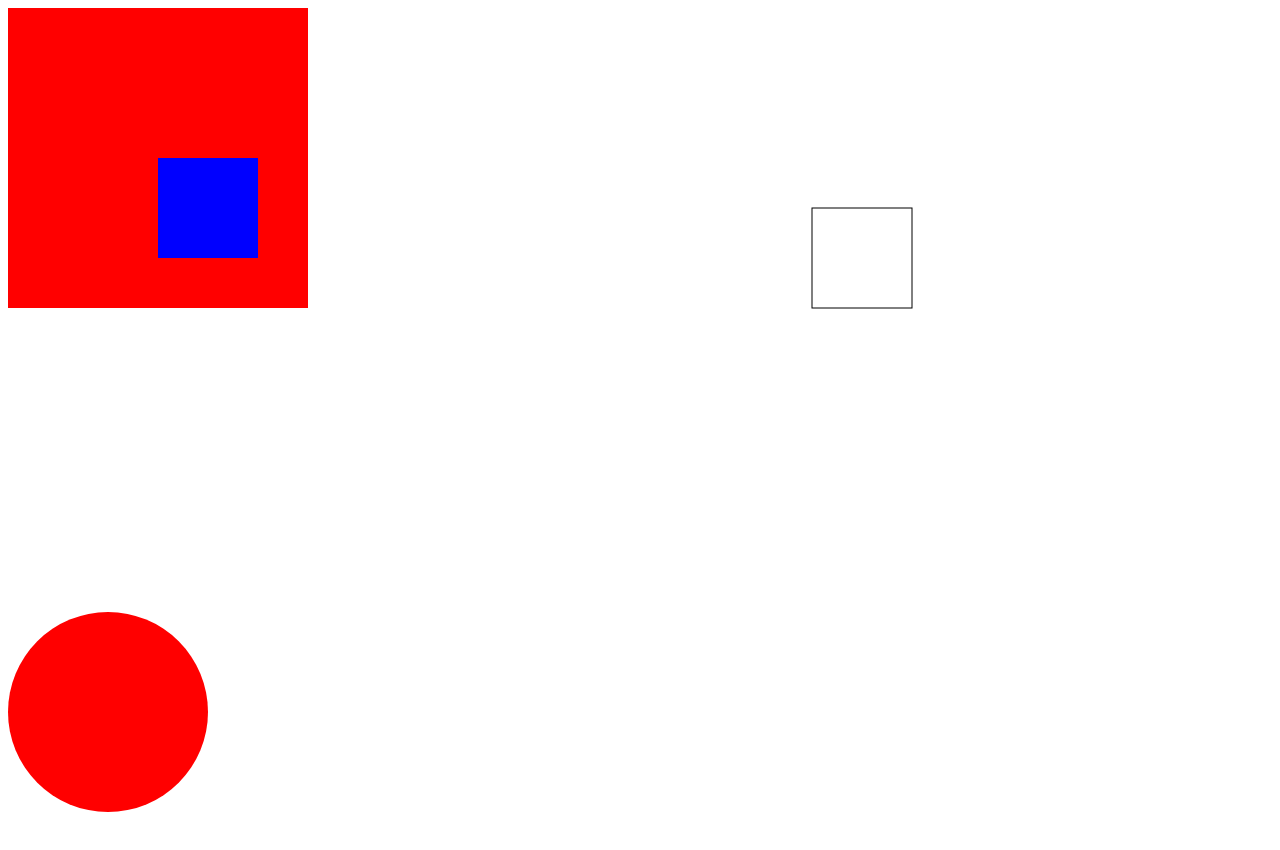
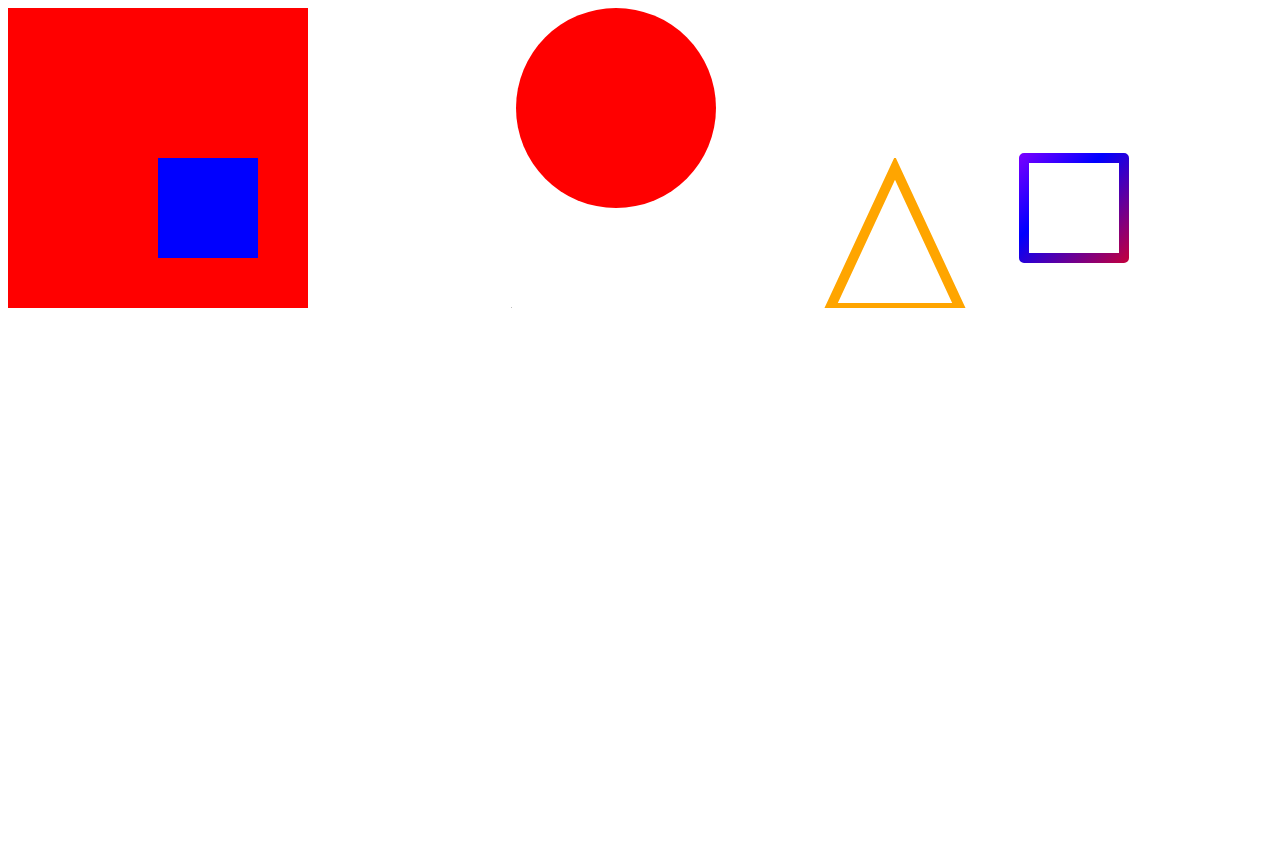
Before and after one commit to everywangBUG/tank_war, a website built with Vite: page tank_war/index.html in a window 1280 px wide. After the commit the page ends 800 px from the top, so only its background shows below. Built offline with nearby package versions, Linux system fonts and the light colour scheme.

Commit message:
paint a linear gradient rect

```diff
--- a/tank_war/index.html
+++ b/tank_war/index.html
@@ -10,6 +10,8 @@
     <canvas id="canvas"></canvas>
     <canvas id="canvas1"></canvas>
     <canvas id="canvas2"></canvas>
+    <canvas id="canvas3"></canvas>
+    <canvas id="canvas4"></canvas>
     <script type="module" src="./src/main.ts"></script>
   </body>
 </html>
--- a/tank_war/src/main.ts
+++ b/tank_war/src/main.ts
@@ -1,6 +1,6 @@
 const el = document.getElementById("canvas")! as HTMLCanvasElement;
-el.width = 600;
-el.height = 600;
+el.width = 300;
+el.height = 300;
 const ctx = el.getContext("2d");
 if (ctx) {
   ctx.fillStyle = "red";
@@ -9,10 +9,10 @@ if (ctx) {
   ctx.fillRect(150, 150, 100, 100);
 }
 
-// 画一个线条
+// 画一个矩形线条
 const el1 = document.getElementById("canvas1")! as HTMLCanvasElement;
-el1.width = 600;
-el1.height = 600;
+el1.width = 200;
+el1.height = 200;
 const ctx1 = el1.getContext("2d");
 if (ctx1) {
   ctx1.fillStyle = "red";
@@ -21,8 +21,8 @@ if (ctx1) {
 
 // 画一个圆形
 const el2 = document.getElementById("canvas2")! as HTMLCanvasElement;
-el2.width = 600;
-el2.height = 600;
+el2.width = 300;
+el2.height = 300;
 const ctx2 = el2.getContext("2d");
 if (ctx2) {
   ctx2.fillStyle = "red";
@@ -30,3 +30,36 @@ if (ctx2) {
   ctx2.arc(100, 100, 100, 0, 10 * Math.PI);
   ctx2.fill();
 }
+
+// 画一个三角形
+const el3 = document.getElementById("canvas3")! as HTMLCanvasElement;
+el3.width = 150;
+el3.height = 150;
+const ctx3 = el3.getContext("2d");
+if (ctx3) {
+  ctx3.beginPath();
+  ctx3.moveTo(el3.width / 2, 10);
+  ctx3.lineTo(el3.height -10, 150);
+  ctx3.lineTo(10, 150);
+  ctx3.strokeStyle = 'orange'
+  ctx3.lineWidth = 10
+  ctx3.closePath();
+  ctx3.stroke()
+}
+
+// 画一个渐变矩形
+const el4 = document.getElementById("canvas4")! as HTMLCanvasElement;
+el4.width = 200;
+el4.height = 200;
+const ctx4 = el4.getContext("2d");
+if (ctx4) {
+  const gradient = ctx4.createLinearGradient(0, 0, 175, 175);
+  gradient.addColorStop(0, "magenta");
+  gradient.addColorStop(0.5, "blue");
+  gradient.addColorStop(1, "red")
+
+  ctx4.strokeStyle = gradient;
+  ctx4.lineJoin = 'round';
+  ctx4.lineWidth = 10;
+  ctx4.strokeRect(50, 50, 100, 100)
+}
```
